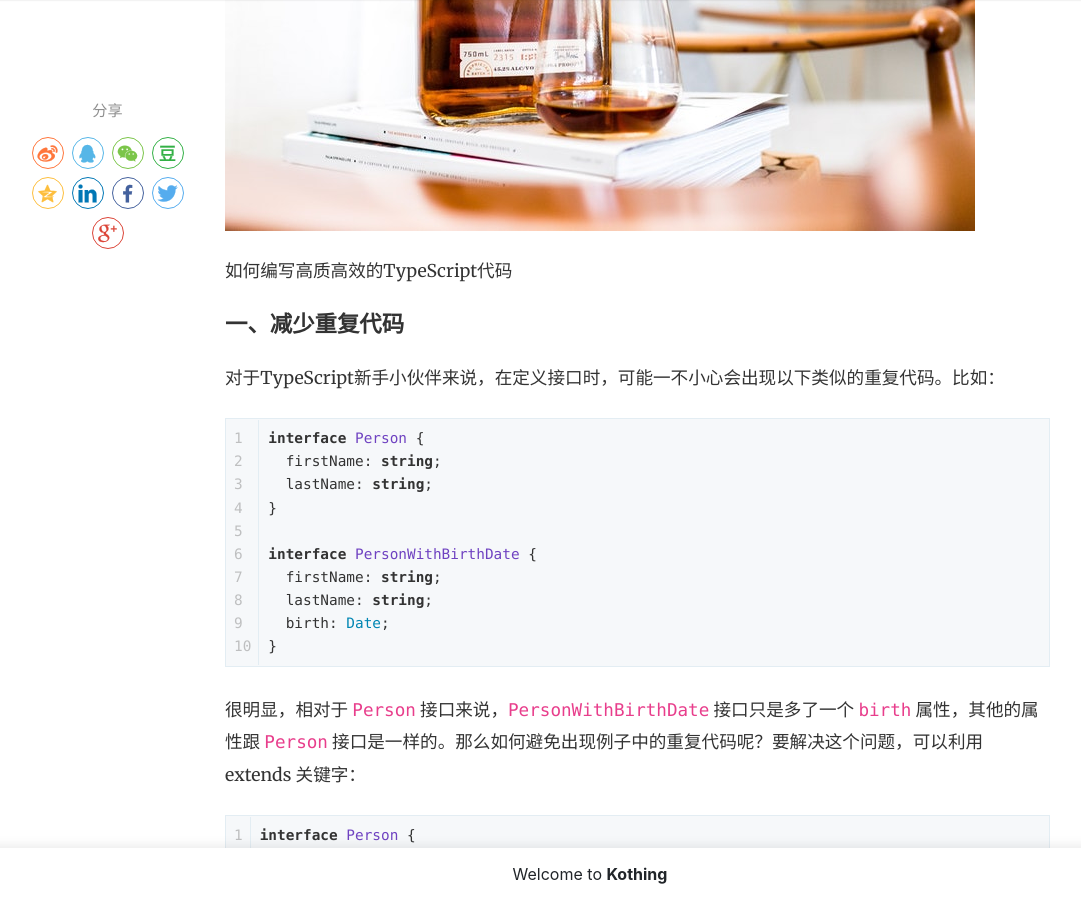
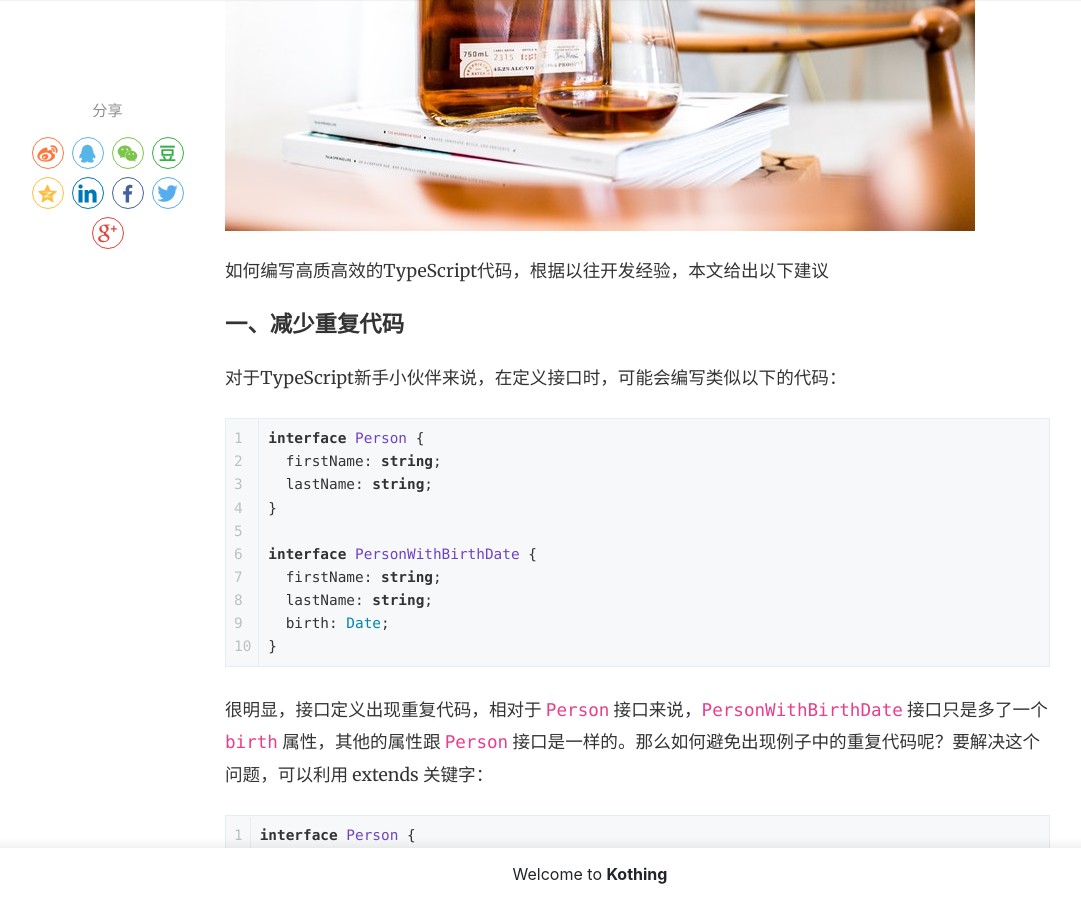
Before and after one commit to kothing/kothing.github.io, a Jekyll site: the page built from _posts/2020-11-19-how-to-write-high-quality-ts-code.md, in a window 1280 px wide and 900 px high, scrolled down 593 px. Shown: the whole window, without its empty margins (50-1131 px from the left). Built offline with Jekyll 4.4.1, drawn with Linux system fonts in a browser that asks for light colours; nearby versions of some CDN libraries; comment, search, counter and statistics services are not loaded.

Commit message:
Update 2020-11-19-how-to-write-high-quality-ts-code.md

````diff
--- a/_posts/2020-11-19-how-to-write-high-quality-ts-code.md
+++ b/_posts/2020-11-19-how-to-write-high-quality-ts-code.md
@@ -6,11 +6,11 @@ categories: [ Javascript, TypeScript ]
 image: assets/images/5.jpg
 ---
 
-如何编写高质高效的TypeScript代码
+如何编写高质高效的TypeScript代码，根据以往开发经验，本文给出以下建议
 
 ### 一、减少重复代码
 
-对于TypeScript新手小伙伴来说，在定义接口时，可能一不小心会出现以下类似的重复代码。比如：
+对于TypeScript新手小伙伴来说，在定义接口时，可能会编写类似以下的代码：
 ```typescript
 interface Person {
   firstName: string;
@@ -23,7 +23,7 @@ interface PersonWithBirthDate {
   birth: Date;
 }
 ```
-很明显，相对于 `Person` 接口来说，`PersonWithBirthDate` 接口只是多了一个 `birth` 属性，其他的属性跟 `Person` 接口是一样的。那么如何避免出现例子中的重复代码呢？要解决这个问题，可以利用 extends 关键字：
+很明显，接口定义出现重复代码，相对于 `Person` 接口来说，`PersonWithBirthDate` 接口只是多了一个 `birth` 属性，其他的属性跟 `Person` 接口是一样的。那么如何避免出现例子中的重复代码呢？要解决这个问题，可以利用 extends 关键字：
 ```typescript
 interface Person {
   firstName: string;
````
